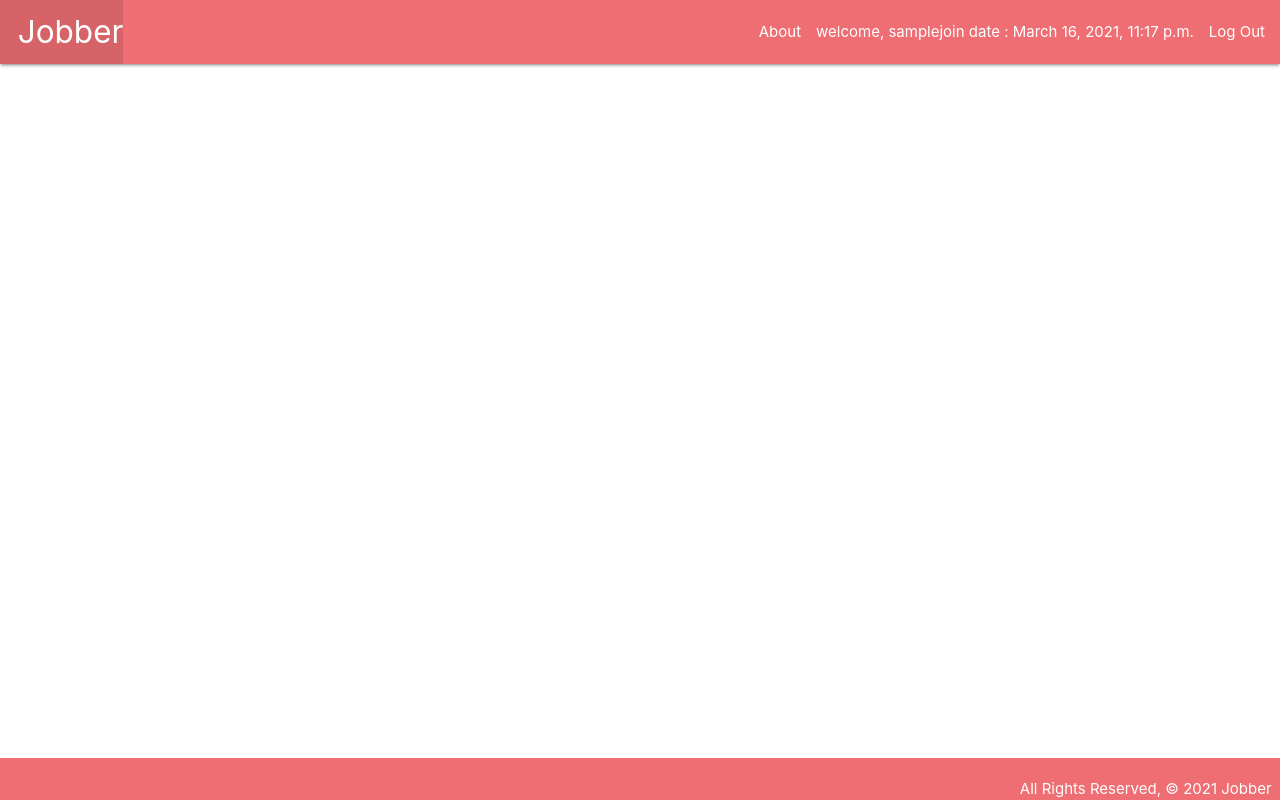
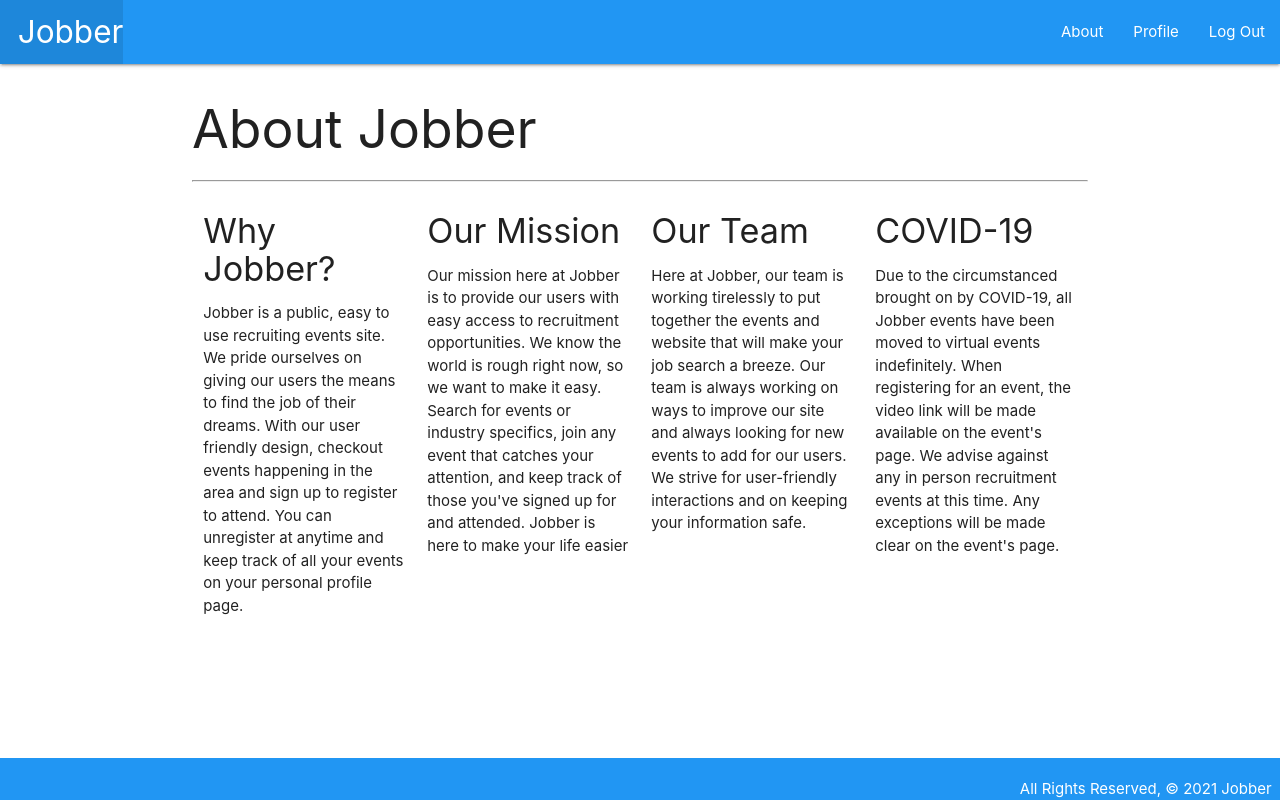
Before and after one commit to cgrobbin/Jobber---Recruiting-Events, a Django app: page /about/ in a window 1280 px wide. Run offline with Django 3.2, Linux system fonts and the light colour scheme; the visitor is signed in with stand-in values (Sample User, id 1).

Commit message:
Readding adjustments

```diff
--- a/jobber_project/settings.py
+++ b/jobber_project/settings.py
@@ -124,4 +124,4 @@ STATIC_URL = '/static/'
 
 LOGOUT_REDIRECT_URL = '/'
 
-LOGIN_URL='login'
+# LOGIN_URL='login'
--- a/main_app/templates/about.html
+++ b/main_app/templates/about.html
@@ -1,6 +1,6 @@
 {% extends 'base.html' %}
 
-{% block 'content' %}
+{% block content %}
 
 <h2>About Jobber</h2>
 <hr />
--- a/main_app/templates/base.html
+++ b/main_app/templates/base.html
@@ -12,21 +12,20 @@
 <body>
   <header class="navbar-fixed">
     <nav>
-      <div class="nav-wrapper">
+      <div class="nav-wrapper blue">
         <ul>
           <li><a href="/" class="left brand-logo">&nbsp;&nbsp;Jobber</a></li>
         </ul>
         <ul class="right">
           <li><a href="/about">About</a></li>
 
-         {% if user.is_authenticated %}
-         <li>welcome, {{ user.get_username }}</li>
-         <li>join date : {{user.date_joined}}</li>
-        <li><a href="{% url 'logout' %}">Log Out</a></li>
+        {% if user.is_authenticated %}
+          <li><a href="{% url 'profile' %}">Profile</a></li>
+          <li><a href="{% url 'logout' %}">Log Out</a></li>
         {% else %}
-        <li><a href="{% url 'register' %}">Sign Up</a></li>
-        <li><a href="{% url 'login' %}">Log In</a></li>
-          {% endif %}
+          <li><a href="{% url 'register' %}">Sign Up</a></li>
+          <li><a href="{% url 'login' %}">Log In</a></li>
+        {% endif %}
 
 
 
@@ -39,7 +38,7 @@
     {% block content %}
     {% endblock %}
   </main>
-  <footer class="page-footer">
+  <footer class="page-footer blue">
     <div class="right">All Rights Reserved, &copy; 2021 Jobber &nbsp;</div>
   </footer>
 </body>
```
Also changed, not shown: main_app/templates/home.html (+13 -2 lines).
